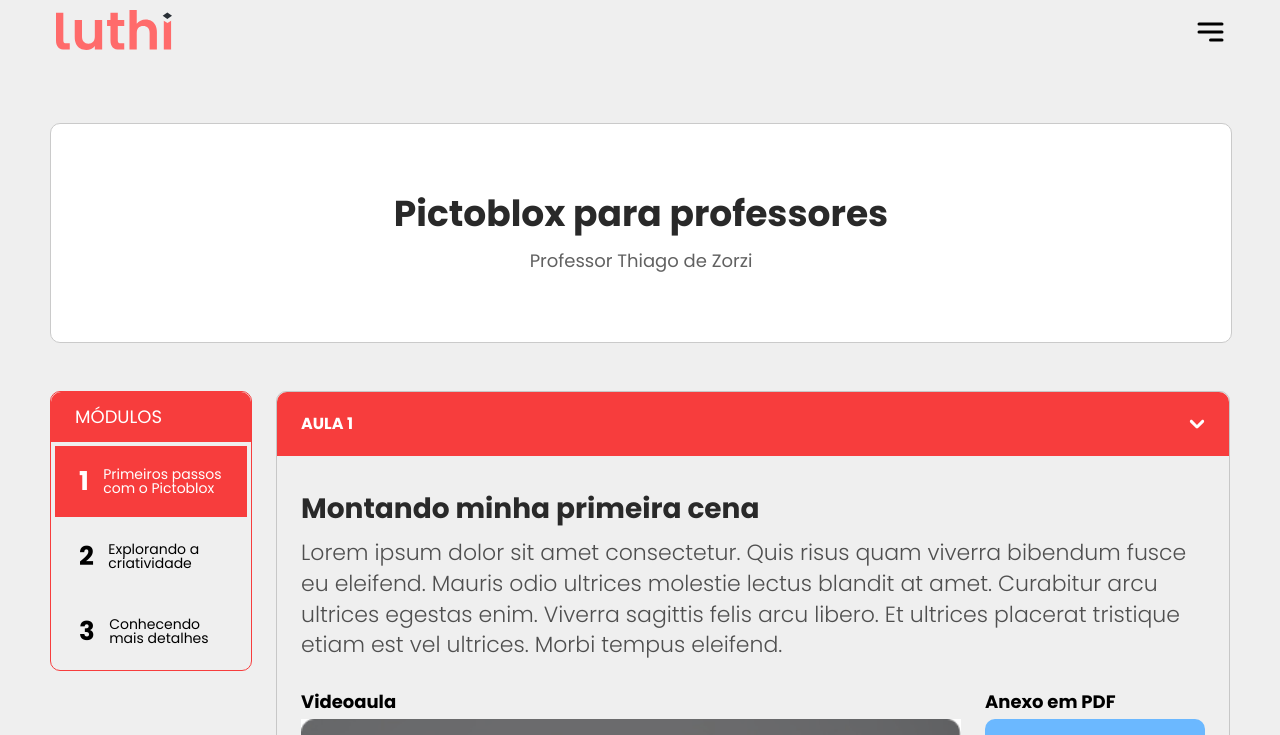
After one commit to lucasbackes/luthi, a PHP site: page /app/aula.html in a window 1280 px wide. The commit adds this page. Shown: the top 735 px of the page. Run offline with PHP 8.4, Linux system fonts and the light colour scheme; grey boxes are pictures that could not be loaded.

Commit message:
Craicao da pagina de aula

```diff
--- /dev/null
+++ b/app/aula.html
@@ -0,0 +1,161 @@
+<!DOCTYPE html>
+<html lang="pt-BR">
+<head>
+    <meta charset="UTF-8">
+    <meta http-equiv="X-UA-Compatible" content="IE=edge">
+    <meta name="viewport" content="width=device-width, initial-scale=1.0">
+    <title>Plataforma Luthi</title>
+
+    <script src="https://code.jquery.com/jquery-3.6.4.min.js" integrity="sha256-oP6HI9z1XaZNBrJURtCoUT5SUnxFr8s3BzRl+cbzUq8=" crossorigin="anonymous"></script>
+    <script src="https://cdnjs.cloudflare.com/ajax/libs/jquery.mask/1.14.15/jquery.mask.min.js"></script>
+    <link rel="preconnect" href="https://fonts.gstatic.com" crossorigin>
+    <link href="https://fonts.googleapis.com/css2?family=Poppins:wght@100;200;300;400;500;700;900&display=swap" rel="stylesheet">
+    <link rel="stylesheet" href="../css/reset.css">
+    <link rel="stylesheet" href="css/geral.css">
+    <link rel="stylesheet" href="css/cabecalho.css">
+    <link rel="stylesheet" href="css/aula.css">
+</head>
+<body>
+
+<nav id="cabecalho" class=""></nav>
+
+<div id="geral">
+
+    <div class="area--titulo">
+        <h1 id="titulo-h1">
+            Pictoblox para professores
+        </h1>
+        <div class="subheader">
+            Professor Thiago de Zorzi
+        </div>
+    </div>
+
+    <div class="area--material">
+    <!-- Área com duas colunas (Módulos) e (Aulas) -->
+
+        <div id="modulos">
+            <!-- Área de seleção de módulos -->
+            <div class="modulos--cabecalho">
+                MÓDULOS
+            </div>
+
+            <a href="#" id="modulo1" class="modulos--links active">
+                <div class="modulos--liks--numero">
+                    1
+                </div>
+                <div class="modulos--liks--titulo">
+                    Primeiros passos com o Pictoblox
+                </div>
+            </a>
+            <a href="#" id="modulo2" class="modulos--links">
+                <div class="modulos--liks--numero">
+                    2
+                </div>
+                <div class="modulos--liks--titulo">
+                    Explorando a criatividade
+                </div>
+            </a>
+            <a href="#" id="modulo2" class="modulos--links">
+                <div class="modulos--liks--numero">
+                    3
+                </div>
+                <div class="modulos--liks--titulo">
+                    Conhecendo mais detalhes
+                </div>
+            </a>
+        </div>
+
+
+        <div id="aulas">
+            <div id="aula1" class="aula active">
+                <div class="aula--identificador">
+                    AULA 1
+                    <svg width="16" height="10" viewBox="0 0 16 10" fill="none" xmlns="http://www.w3.org/2000/svg">
+                        <path fill-rule="evenodd" clip-rule="evenodd" d="M9.0599 9.05989C8.77865 9.34079 8.3974 9.49857 7.9999 9.49857C7.6024 9.49857 7.22115 9.34079 6.9399 9.05989L1.2819 3.40389C1.00064 3.12249 0.84268 2.74089 0.842773 2.34304C0.842867 1.94518 1.00101 1.56365 1.2824 1.28239C1.56379 1.00113 1.9454 0.843168 2.34325 0.843262C2.74111 0.843356 3.12264 1.00149 3.4039 1.28289L7.9999 5.87889L12.5959 1.28289C12.8787 1.00952 13.2575 0.858143 13.6508 0.861374C14.0441 0.864605 14.4204 1.02218 14.6986 1.30016C14.9769 1.57815 15.1348 1.95429 15.1384 2.34759C15.142 2.74088 14.991 3.11986 14.7179 3.40289L9.0609 9.06089L9.0599 9.05989Z" fill="white"/>
+                    </svg>
+                </div>
+                <div class="aula--conteudo">
+
+                    <div class="aula--basicos">
+                        <h2 class="aula--titulo">
+                            Montando minha primeira cena
+                        </h2>
+                        <p class="descricao--aula">
+                            Lorem ipsum dolor sit amet consectetur. Quis risus quam viverra bibendum fusce eu eleifend. Mauris odio ultrices molestie lectus blandit at amet. Curabitur arcu ultrices egestas enim. Viverra sagittis felis arcu libero. Et ultrices placerat tristique etiam est vel ultrices. Morbi tempus eleifend.
+                        </p>
+                    </div>
+                    <div class="aula--principal">
+                        <div class="videoaula titulo--e--conteudo">
+                            <h3>Videoaula</h3>
+                            <video src="" poster="img/poster.jpg"></video>
+                        </div>
+                        <div class="anexo--pdf titulo--e--conteudo">
+                            <h3>Anexo em PDF</h3>
+                            <a href="#" class="link--pdf">
+                                <img src="img/icon--pdf.png">
+                            </a>
+                        </div>
+                    </div>
+                    <div class="aula--outros titulo--e--conteudo">
+                        <h3>Arquivos e links úteis</h3>
+                        <div class="links--e-arquivos">
+                            <div class="arquivo">Sons para projeto</div>
+                            <div class="link">Site de referência para projeto</div>
+                        </div>
+                    </div>
+
+                </div>
+
+            </div>
+
+            <div id="aula2" class="aula">
+                <div class="aula--identificador">
+                    AULA 2
+                    <svg width="16" height="10" viewBox="0 0 16 10" fill="none" xmlns="http://www.w3.org/2000/svg">
+                        <path fill-rule="evenodd" clip-rule="evenodd" d="M9.0599 9.05989C8.77865 9.34079 8.3974 9.49857 7.9999 9.49857C7.6024 9.49857 7.22115 9.34079 6.9399 9.05989L1.2819 3.40389C1.00064 3.12249 0.84268 2.74089 0.842773 2.34304C0.842867 1.94518 1.00101 1.56365 1.2824 1.28239C1.56379 1.00113 1.9454 0.843168 2.34325 0.843262C2.74111 0.843356 3.12264 1.00149 3.4039 1.28289L7.9999 5.87889L12.5959 1.28289C12.8787 1.00952 13.2575 0.858143 13.6508 0.861374C14.0441 0.864605 14.4204 1.02218 14.6986 1.30016C14.9769 1.57815 15.1348 1.95429 15.1384 2.34759C15.142 2.74088 14.991 3.11986 14.7179 3.40289L9.0609 9.06089L9.0599 9.05989Z" fill="white"/>
+                    </svg>
+                </div>
+                <div class="aula--conteudo">
+
+                    <h2 class="aula--titulo">
+                        Montando minha primeira cena
+                    </h2>
+                    <p class="descricao--aula">
+                        Lorem ipsum dolor sit amet consectetur. Quis risus quam viverra bibendum fusce eu eleifend. Mauris odio ultrices molestie lectus blandit at amet. Curabitur arcu ultrices egestas enim. Viverra sagittis felis arcu libero. Et ultrices placerat tristique etiam est vel ultrices. Morbi tempus eleifend.
+                    </p>
+                    <div class="aula--principal">
+                        <div class="videoaula titulo--e--conteudo">
+                            <h3>Videoaula</h3>
+                            <video src="" poster="img/poster.jpg"></video>
+                        </div>
+                        <div class="anexo--pdf titulo--e--conteudo">
+                            <h3>Anexo em PDF</h3>
+                            <a href="#" class="link--pdf">
+                                <img src="img/linkpdf.png">
+                            </a>
+                        </div>
+                    </div>
+                    <div class="aula--outros titulo--e--conteudo">
+                        <h3>Arquivos e links úteis</h3>
+                        <div class="links--e-arquivos">
+                            <div class="arquivo">Sons para projeto</div>
+                            <div class="link">Site de referência para projeto</div>
+                        </div>
+                    </div>
+
+                </div>
+
+            </div>
+        </div>
+
+
+    </div>
+
+
+
+</div>
+
+
+<script src="js/aula.js"></script>
+</body>
+</html>
--- /dev/null
+++ b/app/css/aula.css
@@ -0,0 +1,200 @@
+.btn{
+    transition: 0.1s ease-in;
+}
+
+.btn:hover, .btn:focus{
+    transform: scale(1.05);
+}
+.btn:hover svg, .btn:focus svg{
+    transform: scale(1.1);
+    transform: translateX(10px);
+}
+
+body{
+    background-color: var(--neutral-300);
+    font-family: 'Poppins', sans-serif;
+    max-width: calc(1920px - 20px);
+    padding-inline: var(--padding-inline);
+}
+
+.flex-row{
+    display: flex;
+}
+
+.flex-start-center{
+    justify-content: flex-start;
+    align-items: center;
+}
+
+#geral{
+    display: flex;
+    flex-direction: column;
+    gap: 3rem;
+    justify-content: center;
+    align-items: flex-start;
+    padding-block: 60px;
+    padding-inline: 10px;
+}
+
+.area--titulo{
+    width: 100%;
+    display: flex;
+    flex-direction: column;
+    justify-content: center;
+    align-items: center;
+    text-align: center;
+    gap: 20px;
+    background-color: white;
+    padding-block: 4.5rem;
+    border-radius: 10px;
+    border: 1px solid var(--neutral-350);
+}
+#titulo-h1{
+    color: var(--title);
+    font-size: 2.25rem;
+    font-weight: bold;
+    line-height: 1;
+}
+.subheader{
+    font-size: 1.125rem;
+    color: var(--neutral-320);
+}
+
+
+.area--material{
+    display: flex;
+    flex-direction: row;
+    gap: 1.5rem;
+}
+
+#modulos{
+    border-radius: 10px;
+    border: 1px solid var(--primary-700);
+    flex: 0 0 200px;
+    height: max-content;
+}
+.modulos--cabecalho{
+    padding: 1rem 1.5rem;
+    font-size: 1.125rem;
+    color: white;
+    margin: 0;
+    background-color: var(--primary-700);
+    border-radius: 10px 10px 0 0;
+}
+.modulos--links{
+    color: black;
+    padding: .5rem 1.5rem;
+    display: flex;
+    flex-direction: row;
+    justify-content: center;
+    align-items: center;
+    margin: 4px;
+}
+.modulos--links.active{
+    background-color: var(--primary-700);
+    color: white;
+}
+a.modulos--links:hover:not(.active), a.modulos--links:focus:not(.active){
+    background-color: white;
+}
+a.modulos--links:last-child{
+    border-radius: 0 0 10px 10px;
+}
+.modulos--liks--numero{
+    display: flex;
+    justify-content: center;
+    align-items: center;
+    font-size: 1.625rem;
+    font-weight: bold;
+    padding: .9rem .9rem .9rem 0;
+}
+.modulos--liks--titulo{
+    font-size: .875rem;
+}
+
+#aulas{
+    display: flex;
+    flex-direction: column;
+    gap: 1.5rem;
+}
+.aula{
+    border-radius: 10px;
+    border: 1px solid #C7C7C7;
+}
+.aula--identificador{
+    display: flex;
+    justify-content: space-between;
+    align-items: center;
+    font-weight: bold;
+    background-color: white;
+    padding: 1.5rem;
+    border-radius: 10px 10px 0 0;
+}
+.aula--identificador svg path{
+    fill: black;
+}
+.aula.active .aula--identificador{
+    background-color: var(--primary-700);
+    color: white;
+}
+.aula.active .aula--identificador svg path{
+    fill: white;
+}
+
+.aula--conteudo{
+    display: flex;
+    flex-direction: column;
+    gap: 2rem;
+    justify-content: left;
+    padding: 2rem 1.5rem;
+}
+
+.aula h2{
+    font-weight: bold;
+    color: var(--title);
+    line-height: 1.5;
+    font-size: 1.75rem;
+    padding-bottom: .5rem;
+}
+
+.aula--principal{
+    display: flex;
+    flex-direction: row;
+    justify-content: space-between;
+    gap: 1.5rem;
+}
+
+.titulo--e--conteudo{
+    display: flex;
+    flex-direction: column;
+}
+.videoaula{
+    flex: 3;
+}
+.videoaula video{
+    width: 100%;
+}
+h3{
+    font-size: 1.125rem;
+    font-weight: bold;
+    padding-bottom: .5rem;
+}
+
+.anexo--pdf{
+    flex: 1;
+}
+.anexo--pdf a{
+    display: flex;
+    justify-content: center;
+    align-items: center;
+    background-color: var(--accent-two-500);
+    height: 100%;
+    border-radius: 10px;
+}
+.anexo--pdf a:hover, .anexo--pdf a:focus{
+    background-color: var(--accent-two-600);
+}
+
+.aula--outros{
+
+}
--- a/app/css/geral.css
+++ b/app/css/geral.css
@@ -14,6 +14,7 @@
     --accent-one-500: #B56BFF;
     --accent-one-700: #7D40BB;
     --accent-two-500: #6BB8FF;
+    --accent-two-600: #50a4f1;
     --accent-two-700: #0680F1;
 
 
--- /dev/null
+++ b/app/js/aula.js
@@ -0,0 +1,20 @@
+$('#cabecalho').load('cabecalho.html');
+
+$(document).ready(function () {
+
+    console.log('carregou jq');
+
+
+    $('#cabecalho').on('click', '.menu--icon', function () {
+        console.log('click menu--icon');
+        $('#cabecalho').addClass('mobile--open');
+    });
+
+    $('#cabecalho').on('click', '.close--mobile--menu', function () {
+        $('#cabecalho').removeClass('mobile--open');
+        console.log('tchau');
+    });
+
+
+
+});
```
Also changed, not shown: app/css/meus-servicos.css (+4 -3 lines), app/img/icon--pdf.png (added), app/img/linkpdf.png (added), app/img/open.svg (added), app/img/poster.jpg (added).
